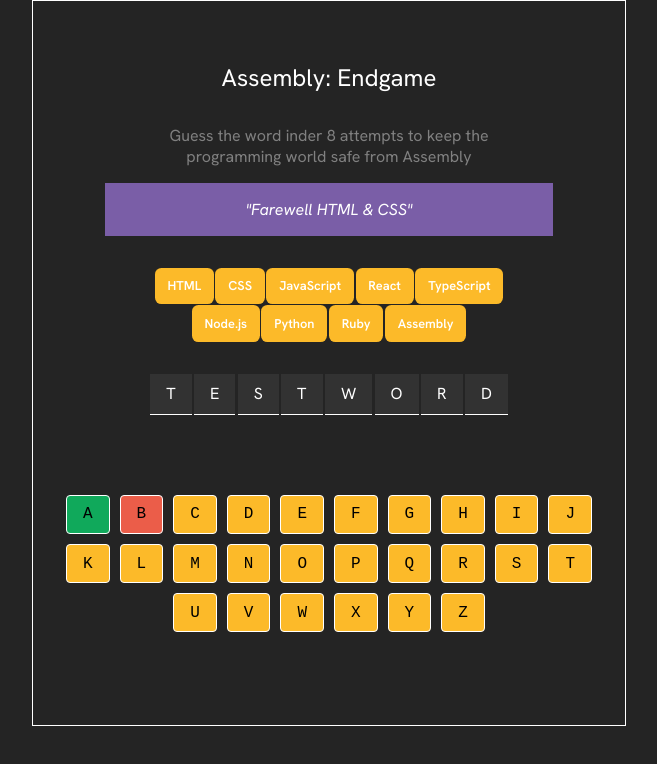
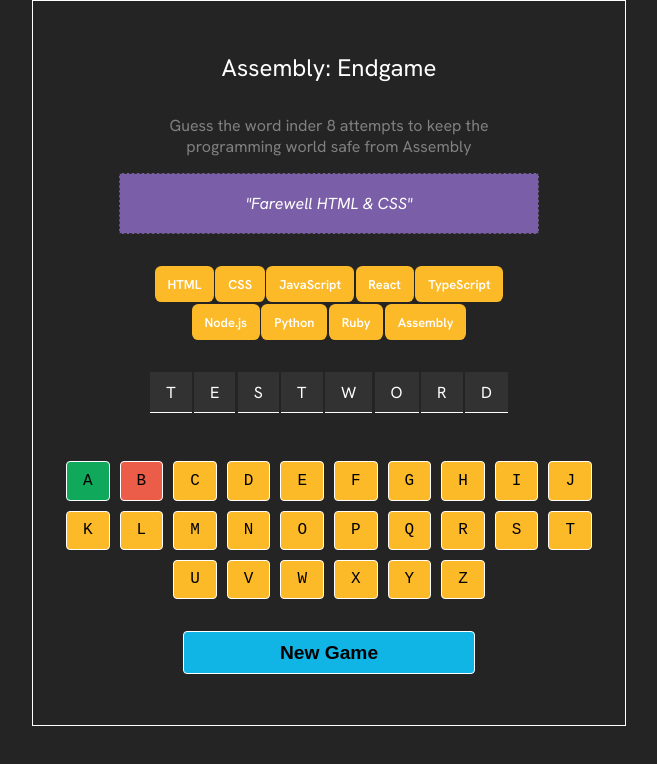
Before and after one commit to gilotin/Assembly-endgame, a React (Vite) app in the folder Assembly endgame/: page / in a window 1280 px wide. Shown: the top 764 px of the page, without its empty margins (311-968 px from the left). Built offline with nearby package versions, Linux system fonts and the light colour scheme.

Commit message:
FEAT: Added styling

```diff
--- a/Assembly endgame/src/App.css
+++ b/Assembly endgame/src/App.css
@@ -5,6 +5,7 @@
   --mrg-bottom: 2rem;
   --violet: #7a5ea7;
   --dark-grey: #323232;
+  --light-blue: #11b5e5;
 }
 
 body {
@@ -34,10 +35,11 @@ body {
 
 .game__progress {
   background-color: var(--violet);
-  padding: 1rem 2rem;
-  max-width: 80%;
+  padding: 1.2rem 2rem;
+  max-width: 75%;
   margin: auto;
   font-style: italic;
+  border: 1px dashed var(--dark-grey);
 }
 
 .game__attempt {
@@ -65,7 +67,7 @@ body {
   justify-content: center;
   margin-bottom: var(--mrg-bottom);
   gap: .15rem;
-  margin-bottom: 5rem;
+  margin-bottom: 3rem;
 }
 
 .board__letter {
@@ -103,3 +105,13 @@ body {
 .fail {
   background: var(--fail-red);
 }
+
+
+.new-game {
+  border: 1px solid white;
+  background: var(--light-blue);
+  border-radius: 4px;
+  padding: .6rem 6rem;
+  font-weight: 600;
+  font-size: 1.2rem;
+}
--- a/Assembly endgame/src/App.tsx
+++ b/Assembly endgame/src/App.tsx
@@ -64,6 +64,7 @@ function App() {
                 <kbd className="keyboard__letter">Y</kbd>
                 <kbd className="keyboard__letter">Z</kbd>
             </div>
+            <button className="new-game">New Game</button>
         </main>
     );
 }
```
